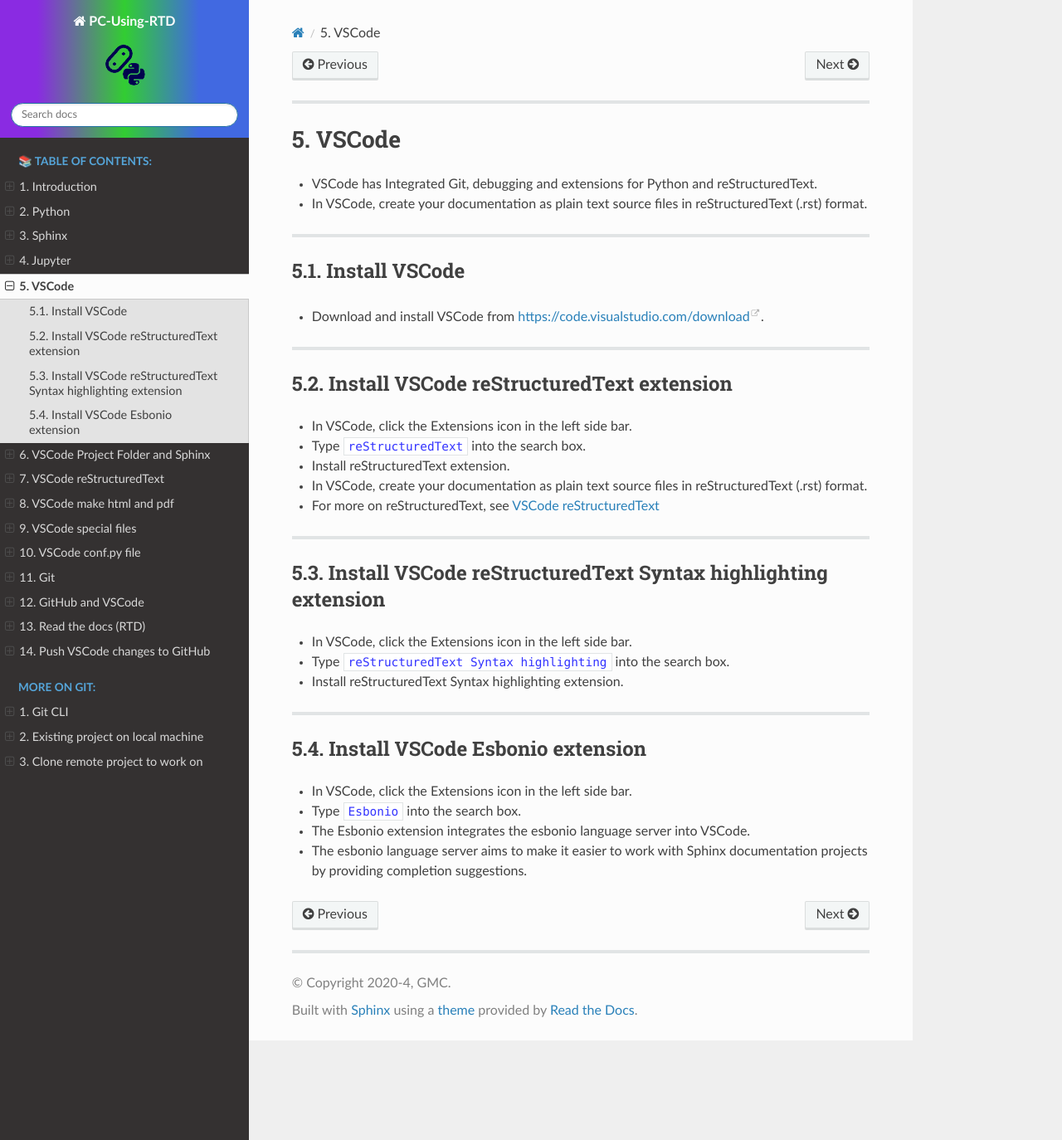
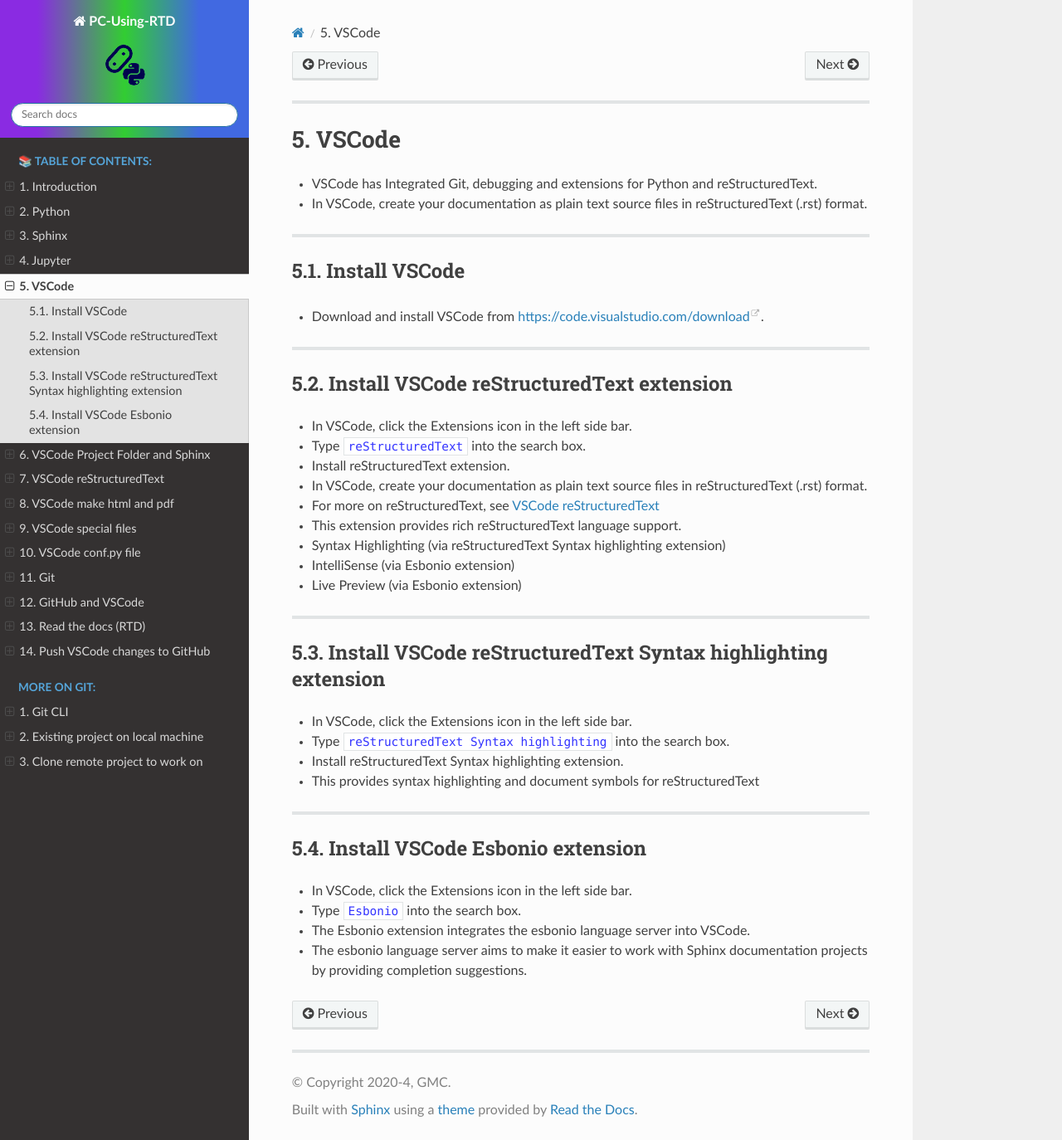
Before and after one commit to gmc-code/PC-using-RTD, a Sphinx documentation site: the page built from docs/setup/VSCode.rst, in a window 1280 px wide and 1374 px high. Shown: the whole window at 83% size. Built offline with Sphinx 7.4.7 and the Read the Docs theme 2.0.0, drawn with Linux system fonts in a browser that asks for light colours.

Commit message:
rst info

```diff
--- a/docs/setup/VSCode.rst
+++ b/docs/setup/VSCode.rst
@@ -23,6 +23,10 @@
 
 * In VSCode, create your documentation as plain text source files in reStructuredText (.rst) format.
 * For more on reStructuredText, see :ref:`VSCode reStructuredText`
+* This extension provides rich reStructuredText language support.
+* Syntax Highlighting (via reStructuredText Syntax highlighting extension)
+* IntelliSense (via Esbonio extension)
+* Live Preview (via Esbonio extension)
 
 
 ----
@@ -33,6 +37,7 @@
 * In VSCode, click the Extensions icon in the left side bar.
 * Type ``reStructuredText Syntax highlighting`` into the search box.
 * Install reStructuredText Syntax highlighting extension.
+* This provides syntax highlighting and document symbols for reStructuredText
 
 ----
 
```
